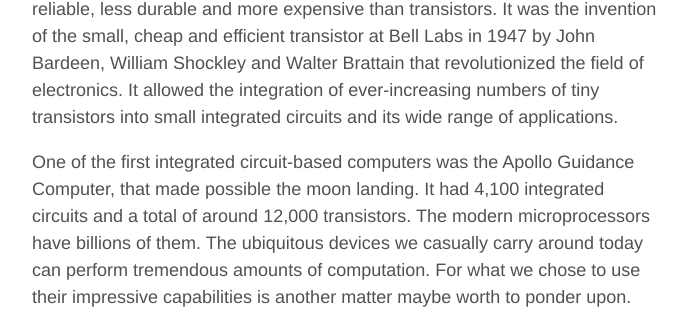
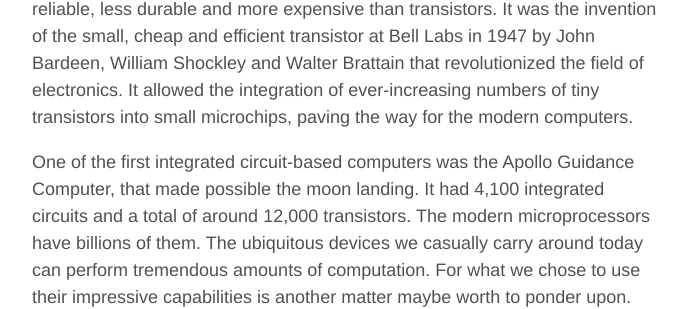
Before and after one commit to aoghina/aoghina.github.io, a Jekyll site: the page built from _posts/2016-11-19-a-tribute-to-the-transistor.md, in a window 1280 px wide and 900 px high, scrolled down 2144 px. Shown: the part 342-651 px from the top of the window, without its empty margins (293-986 px from the left). Built offline with Jekyll 4.4.1, drawn with Linux system fonts in a browser that asks for light colours; comment, search, counter and statistics services are not loaded; some of the changed text lies outside the part shown.

Commit message:
Update transistor

```diff
--- a/_posts/2016-11-19-a-tribute-to-the-transistor.md
+++ b/_posts/2016-11-19-a-tribute-to-the-transistor.md
@@ -26,7 +26,7 @@ In digital circuits, which use binary signals, transistors are used as switches
 ![Transistor AND gate](/assets/transistor-and-gate.gif "Transistor AND gate")
 <sup>AND gate where the OUT signal is the logical AND between the A and B input signals</sup>
 
-The transistor was not the first component capable of this behavior. Before it, vacuum tubes were used for similar aims, achieved however through a different physical process. But vacuum tubes are bigger, less efficient, less reliable, less durable and more expensive than transistors. It was the invention of the small, cheap and efficient transistor at Bell Labs in 1947 by John Bardeen, William Shockley and Walter Brattain that revolutionized the field of electronics. It allowed the integration of ever-increasing numbers of tiny transistors into small integrated circuits and its wide range of applications.
+The transistor was not the first component capable of this behavior. Before it, vacuum tubes were used for similar aims, achieved however through a different physical process. But vacuum tubes are bigger, less efficient, less reliable, less durable and more expensive than transistors. It was the invention of the small, cheap and efficient transistor at Bell Labs in 1947 by John Bardeen, William Shockley and Walter Brattain that revolutionized the field of electronics. It allowed the integration of ever-increasing numbers of tiny transistors into small microchips, paving the way for the modern computers.
 
 One of the first integrated circuit-based computers was the Apollo Guidance Computer, that made possible the moon landing. It had 4,100 integrated circuits and a total of around 12,000 transistors. The modern microprocessors have billions of them. The ubiquitous devices we casually carry around today can perform tremendous amounts of computation. For what we chose to use their impressive capabilities is another matter maybe worth to ponder upon.
 
```
